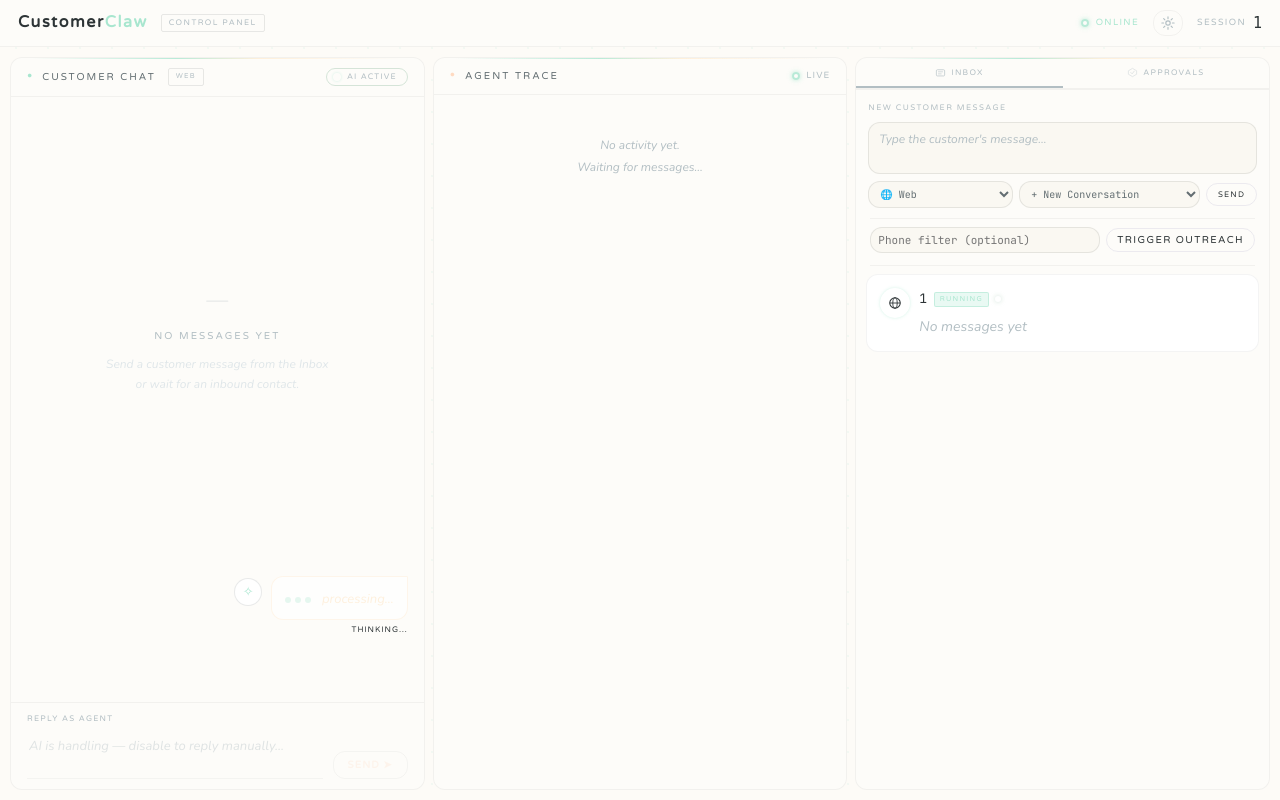
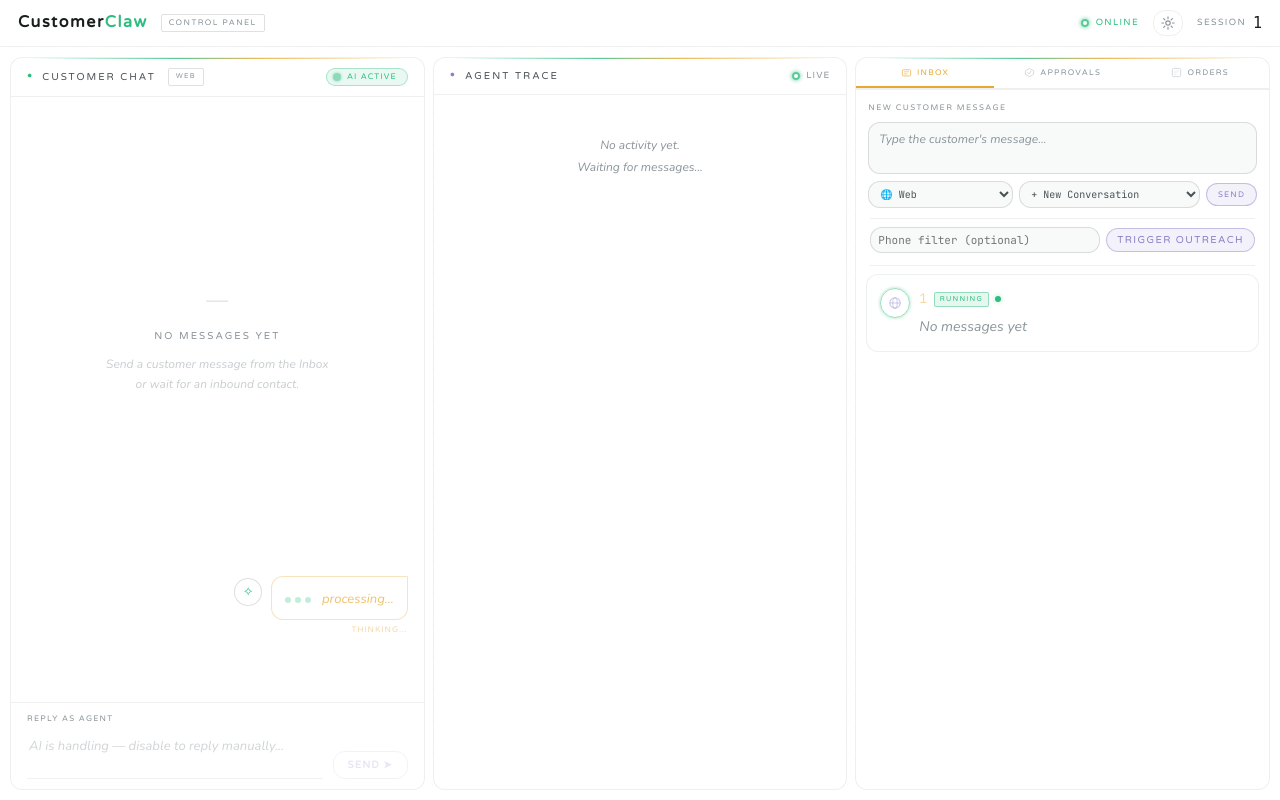
Before and after one commit to kingsmil/proactive-hitl-cx-agent, a FastAPI app: page /chat/1 in a window 1280 px wide. Run offline with FastAPI, Linux system fonts and the light colour scheme; data comes from the database, SQL or seed files in the repository; data that the repository does not hold is empty; some libraries are stand-ins or nearby versions.

Commit message:
fe changes

```diff
--- a/agent/__init__.py
+++ b/agent/__init__.py
@@ -144,6 +144,12 @@ async def _run_agent_body(session_id: str) -> None:
                         reasoning=msg.get("content") or "",
                         tool_call_id=tc["id"],
                     )
+                    if name == "issue_refund" and "order_id" in args:
+                        db.log_order_event(
+                            args["order_id"], "refund_requested",
+                            "Refund of ${:.2f} requested — awaiting approval".format(args.get("amount", 0)),
+                            actor="agent", session_id=session_id,
+                        )
                     db.set_session_status(session_id, db.PAUSED)
                     ack = get_ack_message(name, args)
                     db.append_message(session_id, "assistant", ack)
--- a/agent/tools.py
+++ b/agent/tools.py
@@ -32,6 +32,7 @@ def check_order_status(order_id: str, customer_phone: str) -> str:
         return "Order {} not found.".format(order_id)
     if row["customer_phone"] != customer_phone:
         return "Order {} not found or phone number does not match.".format(order_id)
+    db.log_order_event(order_id, "order_lookup", "Agent looked up order status", actor="agent")
     return (
         "Order {order_id}: customer='{customer_name}', "
         "product='{product_name}' x{item_count}, "
@@ -74,6 +75,11 @@ def issue_refund(order_id: str, amount: float, reason: str, customer_phone: str)
     if row["status"].lower() == "cancelled":
         return "Cannot issue refund: Order {} is already cancelled.".format(order_id)
 
+    db.log_order_event(
+        order_id, "refund_executed",
+        "Refund of ${:.2f} issued — reason: {}".format(amount, reason),
+        actor="agent",
+    )
     return "Refund of ${:.2f} issued for order {} — reason: {}.".format(
         amount, order_id, reason
     )
--- a/api/app.py
+++ b/api/app.py
@@ -6,7 +6,7 @@ from dotenv import load_dotenv
 load_dotenv()
 
 import db
-from api.routes import chat, inbox, actions, sse, settings, telegram, demo
+from api.routes import chat, inbox, actions, sse, settings, telegram, demo, orders
 from poller import start_poller, stop_poller
 
 
@@ -28,3 +28,4 @@ app.include_router(sse.router)
 app.include_router(settings.router)
 app.include_router(telegram.router)
 app.include_router(demo.router)
+app.include_router(orders.router)
--- a/frontend/templates/base.html
+++ b/frontend/templates/base.html
@@ -23,47 +23,60 @@
     <style>
         /* ── Design tokens ──────────────────────────────────────────────── */
         :root {
-            /* Backgrounds: Warm Off-White / Cream */
-            --void: #fdfbf7;
-            --panel: #fdfcf9;
+            /* Backgrounds: Clean White */
+            --void: #ffffff;
+            --panel: #ffffff;
             --surface: #ffffff;
-            --lift: #faf8f2;
-            --raise: #f5f2e8;
-
-            /* Pastel Mint Green (Primary) */
-            --pb-court: #a8e6cf;
-            --pb-court-dim: rgba(168, 230, 207, 0.55);
-            --pb-court-glow: rgba(168, 230, 207, 0.25);
-
-            /* Soft Lavender/Pink (Secondary/Accent) */
-            --pb-accent: #ffdac1;
-            --pb-accent-dim: rgba(255, 218, 193, 0.6);
-            --pb-accent-glow: rgba(255, 218, 193, 0.3);
-
-            /* Warm Peach/Sunburst */
-            --pb-sun: #ffecd2;
-            --pb-sun-dim: rgba(255, 236, 210, 0.6);
-            --pb-sun-glow: rgba(255, 236, 210, 0.3);
-
-            /* Warning / Active (Soft Coral) */
-            --pb-coral: #ffb7b2;
-            --pb-coral-dim: rgba(255, 183, 178, 0.6);
-            --pb-coral-glow: rgba(255, 183, 178, 0.25);
-
-            /* Dusty Blue / Info */
-            --pb-sky: #b5ebd2;
-
-            /* Borders */
-            --border-mist: rgba(45, 52, 54, 0.05);
-            --border-dim: rgba(45, 52, 54, 0.10);
-            --border-mid: rgba(45, 52, 54, 0.15);
-            --border-soft: rgba(45, 52, 54, 0.22);
-
-            /* Text High Contrast Light Mode */
-            --text-bright: #2d3436;
-            --text-mid: #636e72;
-            --text-dim: #b2bec3;
-            --text-ghost: #dfe6e9;
+            --lift: #f7faf8;
+            --raise: #eef5f1;
+
+            /* Mint Green (Primary) */
+            --pb-court: #2fbc7f;
+            --pb-court-dim: rgba(47, 188, 127, 0.45);
+            --pb-court-glow: rgba(47, 188, 127, 0.12);
+
+            /* Lavender (Secondary/Accent) */
+            --pb-accent: #8b7ec8;
+            --pb-accent-dim: rgba(139, 126, 200, 0.5);
+            --pb-accent-glow: rgba(139, 126, 200, 0.12);
+
+            /* Amber/Gold */
+            --pb-sun: #e8a830;
+            --pb-sun-dim: rgba(232, 168, 48, 0.45);
+            --pb-sun-glow: rgba(232, 168, 48, 0.12);
+
+            /* Coral/Danger */
+            --pb-coral: #e85c5c;
+            --pb-coral-dim: rgba(232, 92, 92, 0.45);
+            --pb-coral-glow: rgba(232, 92, 92, 0.10);
+
+            /* Sky/Info */
+            --pb-sky: #3fafd7;
+
+            /* Aliases (used by node tags, inbox, etc.) */
+            --lav: #8b7ec8;
+            --lav-dim: rgba(139, 126, 200, 0.45);
+            --lav-glow: rgba(139, 126, 200, 0.10);
+            --sage: #2fbc7f;
+            --sage-glow: rgba(47, 188, 127, 0.10);
+            --gold: #e8a830;
+            --gold-dim: rgba(232, 168, 48, 0.45);
+            --gold-glow: rgba(232, 168, 48, 0.10);
+            --sky: #3fafd7;
+            --rose: #e85c5c;
+            --rose-dim: rgba(232, 92, 92, 0.45);
+
+            /* Borders — stronger for contrast on white */
+            --border-mist: rgba(45, 52, 54, 0.08);
+            --border-dim: rgba(45, 52, 54, 0.15);
+            --border-mid: rgba(45, 52, 54, 0.22);
+            --border-soft: rgba(45, 52, 54, 0.32);
+
+            /* Text — darker for readability */
+            --text-bright: #1a1d1e;
+            --text-mid: #4a5256;
+            --text-dim: #8a9499;
+            --text-ghost: #c8cdd0;
 
             --font-display: 'Varela Round', sans-serif;
             --font-body: 'Nunito', sans-serif;
@@ -92,17 +105,14 @@
             -webkit-font-smoothing: antialiased;
         }
 
-        /* ── Background: Subtle dot pattern ─────────────────────────────── */
+        /* ── Background: Subtle mint dot grid ────────────────────────────── */
         body::before {
             content: '';
             position: fixed;
             inset: 0;
-            /* Faint dotted background texture */
             background-image:
-                radial-gradient(circle, rgba(168, 230, 207, 0.2) 1px, transparent 1px),
-                radial-gradient(circle, rgba(255, 218, 193, 0.15) 1px, transparent 1px);
-            background-size: 32px 32px, 48px 48px;
-            background-position: 0 0, 16px 16px;
+                radial-gradient(circle, rgba(47, 188, 127, 0.08) 1px, transparent 1px);
+            background-size: 32px 32px;
             pointer-events: none;
             z-index: 0;
             opacity: 0.6;
@@ -111,13 +121,11 @@
         body::after {
             content: '';
             position: fixed;
-            top: -30vh;
-            left: -10vw;
-            width: 120vw;
-            height: 100vh;
-            /* Soft watercolor sunburst blending warm peach into pastel mint */
-            background: radial-gradient(ellipse at top right, rgba(255, 236, 210, 0.8) 0%, rgba(255, 218, 193, 0.3) 40%, transparent 70%),
-                radial-gradient(ellipse at bottom left, rgba(168, 230, 207, 0.4) 0%, transparent 60%);
+            top: 0;
+            left: 0;
+            width: 100vw;
+            height: 40vh;
+            background: linear-gradient(180deg, rgba(47, 188, 127, 0.06) 0%, transparent 100%);
             pointer-events: none;
             z-index: -1;
         }
@@ -1163,7 +1171,7 @@
 
         .btn-ai-toggle.ai-on {
             background: var(--sage-glow);
-            border-color: rgba(139, 184, 154, 0.35);
+            border-color: rgba(47, 188, 127, 0.35);
             color: var(--sage);
         }
 
@@ -1178,7 +1186,7 @@
 
         .btn-ai-toggle.ai-on .ai-toggle-pip {
             background: var(--sage);
-            box-shadow: 0 0 6px rgba(139, 184, 154, 0.5);
+            box-shadow: 0 0 6px rgba(47, 188, 127, 0.5);
             animation: etherealpulse 2.5s ease-in-out infinite;
         }
 
@@ -1332,7 +1340,7 @@
 
         .ai-badge-on {
             background: var(--sage);
-            box-shadow: 0 0 5px rgba(139, 184, 154, 0.4);
+            box-shadow: 0 0 5px rgba(47, 188, 127, 0.4);
         }
 
         /* ── Inbox form ─────────────────────────────────────────────────── */
@@ -1408,7 +1416,7 @@
 
         .btn-inject {
             background: var(--lav-glow);
-            border: 1px solid rgba(184, 178, 208, 0.25);
+            border: 1px solid var(--lav-dim);
             color: var(--lav);
             font-family: var(--font-display);
             font-size: 8px;
--- a/frontend/templates/dashboard.html
+++ b/frontend/templates/dashboard.html
@@ -214,6 +214,14 @@
                         <span id="queue-count" class="pane-tab-badge">{% if pending_count %}{{ pending_count }}
                             pending{% endif %}</span>
                     </button>
+                    <button class="pane-tab" id="tab-orders" hx-get="/orders" hx-target="#right-content"
+                        hx-swap="innerHTML" onclick="activatePaneTab(this)">
+                        <svg width="11" height="11" viewBox="0 0 16 16" fill="none" style="flex-shrink:0;">
+                            <rect x="2" y="2" width="12" height="12" rx="2" stroke="currentColor" stroke-width="1.2" fill="none" />
+                            <path d="M5 6h6M5 8.5h4M5 11h2" stroke="currentColor" stroke-width="1" stroke-linecap="round" opacity="0.5"/>
+                        </svg>
+                        Orders
+                    </button>
                 </div>
             </div>
 
--- a/poller/__init__.py
+++ b/poller/__init__.py
@@ -31,6 +31,11 @@ async def execute_task(task: dict) -> None:
     for order in stale_orders:
         # Mark before dispatching to prevent duplicate triggers on re-entry.
         db.mark_order_outreached(order["order_id"])
+        db.log_order_event(
+            order["order_id"], "outreach_triggered",
+            "Proactive outreach triggered by rule '{}'".format(task.get("task_id", "unknown")),
+            actor="poller",
+        )
 
         task_id = task.get("task_id", "unknown")
         sid = f"proactive-{task_id}-{order['order_id']}"
```
Also changed, not shown: other parts of frontend/templates/base.html (+104 -11 lines), api/routes/actions.py (+10 -0 lines), api/routes/orders.py (added, +24 -0 lines), db/__init__.py (+89 -0 lines), frontend/templates/partials/order_timeline.html (added, +63 -0 lines), frontend/templates/partials/orders_list.html (added, +46 -0 lines), tests/test_order_events.py (added, +133 -0 lines).
